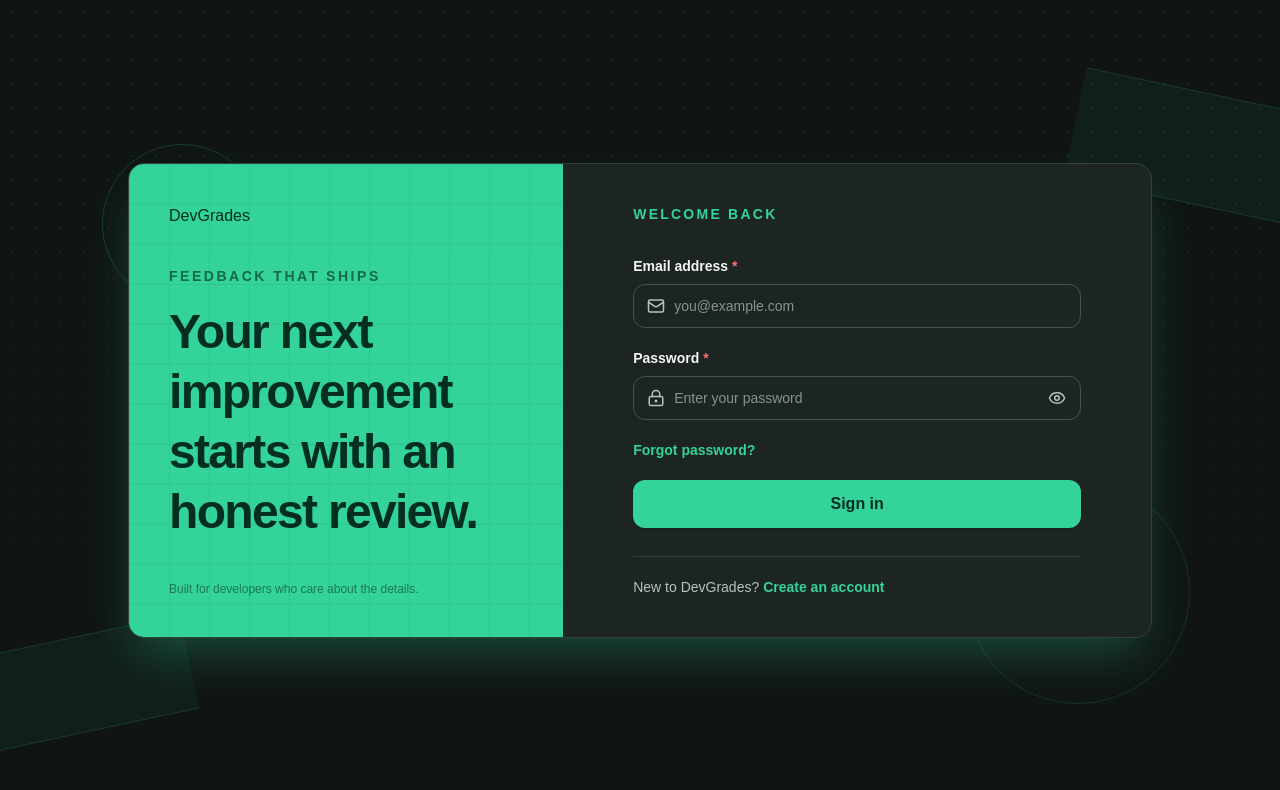
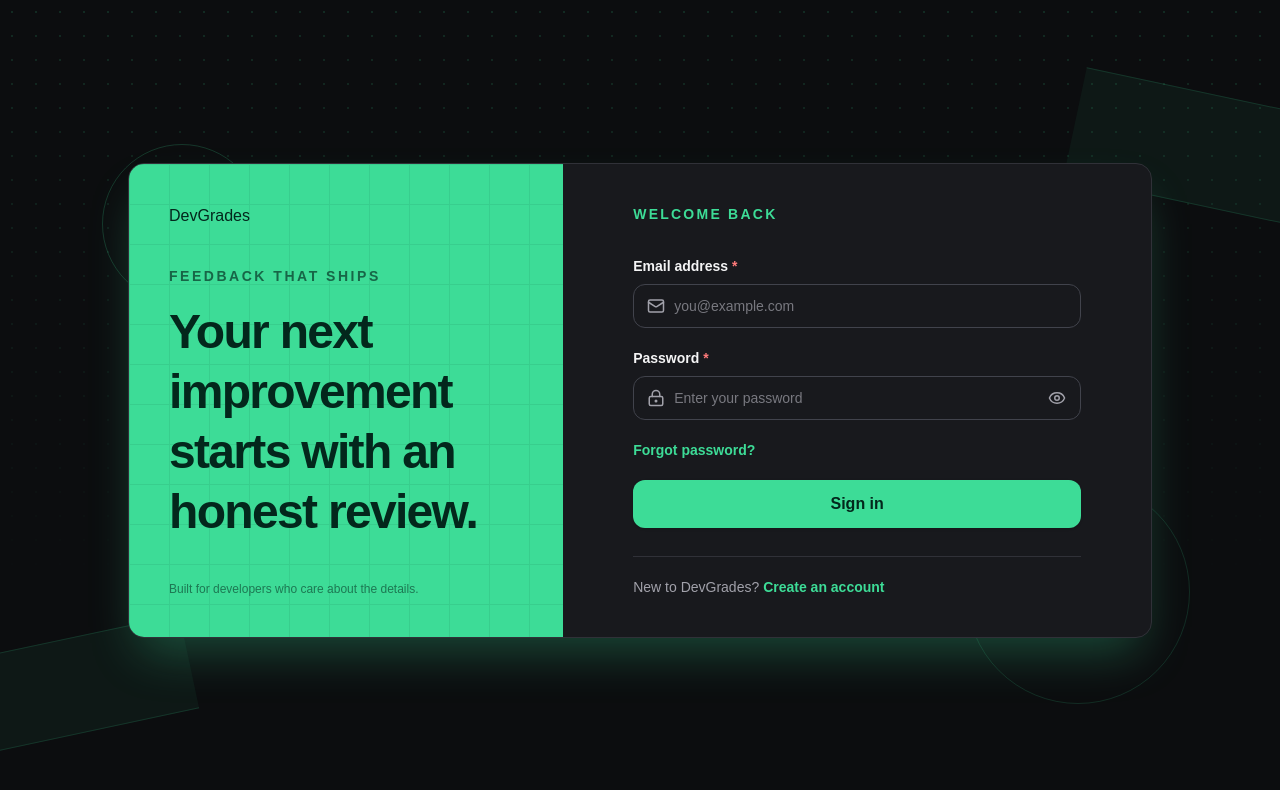
Before and after one commit to TomerP750/DevGrades, a React (Vite) app in the folder frontend/: page /sign-in in a window 1280 px wide. Shown: the top 790 px of the page. Built offline with nearby package versions, Linux system fonts and the light colour scheme; no server answers.

Commit message:
theme change

```diff
--- a/frontend/src/features/settings/components/AccountSettings.tsx
+++ b/frontend/src/features/settings/components/AccountSettings.tsx
@@ -90,7 +90,7 @@ export function AccountSettings() {
                     </div>
                 </div>
 
-                <hr className="h-px border-0 bg-border" />
+                <hr className="h-px border-0 my-4 bg-border" />
 
                 <div className="grid gap-8 p-5 sm:p-7 lg:grid-cols-[14rem_minmax(0,1fr)] lg:gap-12">
                     <div>
@@ -176,7 +176,9 @@ export function AccountSettings() {
                     </div>
                 </div>
             </form>
-            <hr className="h-px border-0 bg-border" />
+
+            <hr className="h-px border-0 my-4 bg-border" />
+
             <DeleteAccountSection />
         </section>
     );
--- a/frontend/src/features/settings/components/DeleteAccountSection.tsx
+++ b/frontend/src/features/settings/components/DeleteAccountSection.tsx
@@ -8,7 +8,7 @@ export function DeleteAccountSection() {
 
     return (
         <>
-            <div className="grid gap-8 p-5 sm:p-7 lg:grid-cols-[14rem_minmax(0,1fr)] lg:gap-12">
+            <div className="grid bg-red-900/10  gap-8 p-5 sm:p-7 lg:grid-cols-[14rem_minmax(0,1fr)] lg:gap-12">
                 <div>
                     <h2 className="text-base font-semibold text-danger">
                         Delete account
--- a/frontend/src/index.css
+++ b/frontend/src/index.css
@@ -99,42 +99,42 @@
 [data-theme="dark"] {
   color-scheme: dark;
 
-  --background: #101513;
-  --foreground: #f5f5f4;
+  --background: #0c0d0f;
+  --foreground: #f4f4f5;
 
-  --surface: #161d1a;
-  --surface-foreground: #f5f5f4;
-  --card: #1c2521;
-  --card-foreground: #f5f5f4;
-  --popover: #1c2521;
-  --popover-foreground: #f5f5f4;
+  --surface: #111215;
+  --surface-foreground: #f4f4f5;
+  --card: #18191d;
+  --card-foreground: #f4f4f5;
+  --popover: #1c1d22;
+  --popover-foreground: #f4f4f5;
 
-  --primary: #34d399;
+  --primary: #3ddc97;
   --primary-hover: #6ee7b7;
-  --primary-foreground: #052e22;
-  --secondary: #29332f;
-  --secondary-hover: #35413c;
-  --secondary-foreground: #f5f5f4;
+  --primary-foreground: #03271c;
+  --secondary: #27282e;
+  --secondary-hover: #32343b;
+  --secondary-foreground: #e4e4e7;
 
-  --muted: #242d29;
-  --muted-foreground: #b8c1bd;
-  --accent: #123c30;
-  --accent-foreground: #a7f3d0;
+  --muted: #222329;
+  --muted-foreground: #a1a1aa;
+  --accent: #12392d;
+  --accent-foreground: #8bf0c2;
 
-  --border: #35413c;
-  --input: #46534d;
-  --ring: #34d399;
+  --border: #303138;
+  --input: #41434c;
+  --ring: #3ddc97;
 
-  --success: #34d399;
-  --success-foreground: #052e22;
-  --warning: #fbbf24;
-  --warning-foreground: #422006;
-  --danger: #f87171;
-  --danger-foreground: #450a0a;
+  --success: #3ddc97;
+  --success-foreground: #03271c;
+  --warning: #f6c453;
+  --warning-foreground: #352500;
+  --danger: #ff7b7b;
+  --danger-foreground: #3b0808;
 
-  --scrollbar-track: #161d1a;
-  --scrollbar-thumb: #46534d;
-  --scrollbar-thumb-hover: #34d399;
+  --scrollbar-track: #111215;
+  --scrollbar-thumb: #41434c;
+  --scrollbar-thumb-hover: #55e5a8;
 }
 
 @layer base {
```
